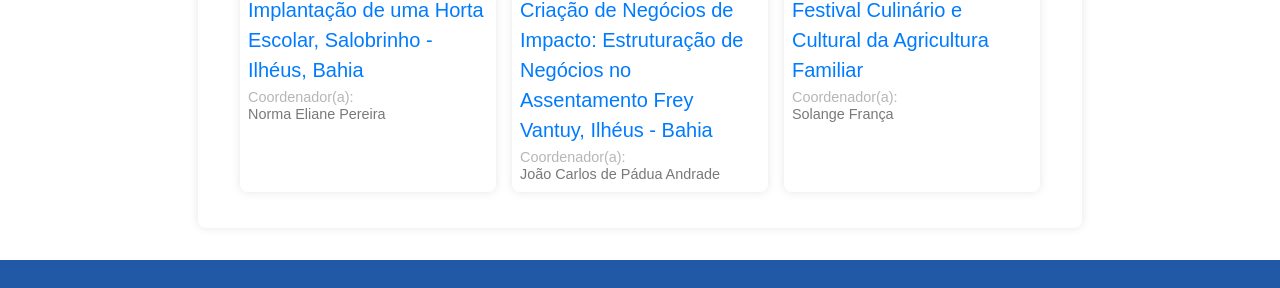
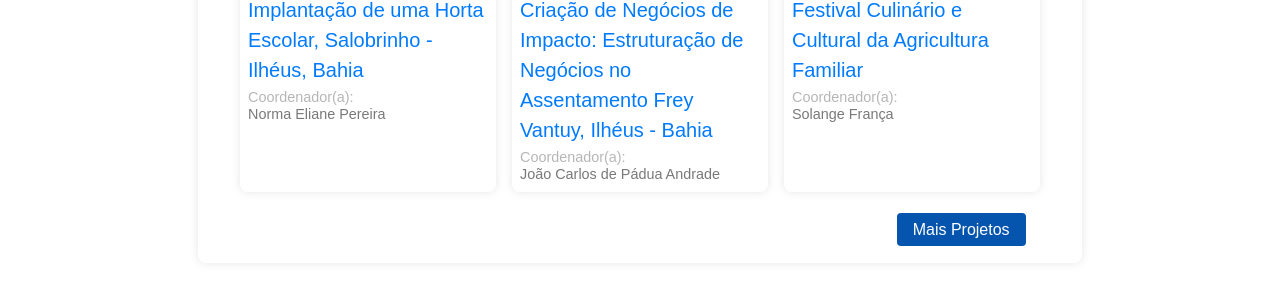
Before and after one commit to NUCOM-PROEX-UESC/UESC-Comunidades, a PHP site: page /uesccomunidade.html?projeto=projeto1 in a window 1280 px wide. Shown: the part 2385-2673 px from the top of the page. Run offline with PHP 8.4, Linux system fonts and the light colour scheme; some libraries are stand-ins or nearby versions.

Commit message:
ADD: Botão mais projetos

```diff
--- a/css/uesccomunidade.css
+++ b/css/uesccomunidade.css
@@ -274,7 +274,6 @@ h5 {
   }
 }
 
-/*Carrossel da pagina da comunidade*/
 .carrosselcomunidade {
   padding: 1rem;
   width: 69vw;
@@ -294,3 +293,23 @@ h5 {
   transition: color 0.3s ease; /* Adiciona transição suave para a cor */
   font-weight: bolder;
 }
+
+.mais {
+  margin: .5rem 2.5rem;
+  align-self: flex-end; /* Alinha o botão à direita */
+}
+
+.mais a {
+  background-color: #0554ad; /* Azul royal */
+  color: white;
+  text-decoration: none;
+  padding: 0.5rem 1rem; /* Espaçamento interno */
+  border-radius: 4px; /* Bordas arredondadas */
+}
+
+@media screen and (max-width: 768px){
+  .mais {
+    margin: 1rem auto;
+    align-self: flex-end; /* Alinha o botão à direita */
+  }
+}
--- a/uesccomunidade.html
+++ b/uesccomunidade.html
@@ -2985,6 +2985,7 @@
     <div class="carrosselcomunidade">
       <h2>Outros projetos do UESC Comunidades:</h2>
       <div class="card-container" id="cardContainer"></div>
+      <h5 class="mais"><a href="./uesccomunidades.html">Mais Projetos</a></h5>
     </div>
 
     <div vw class="enabled">
```
